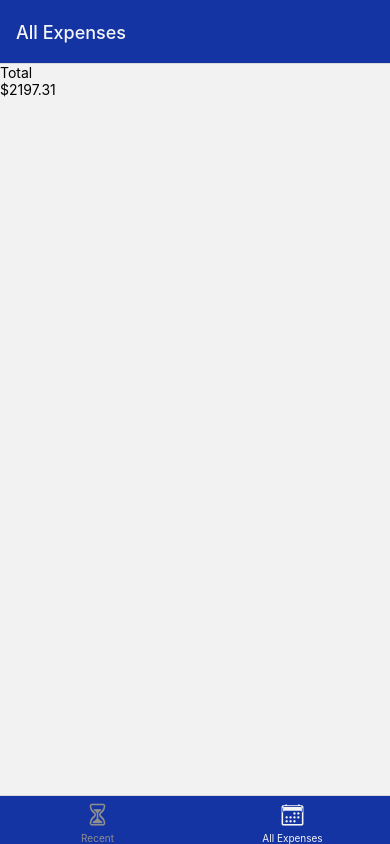
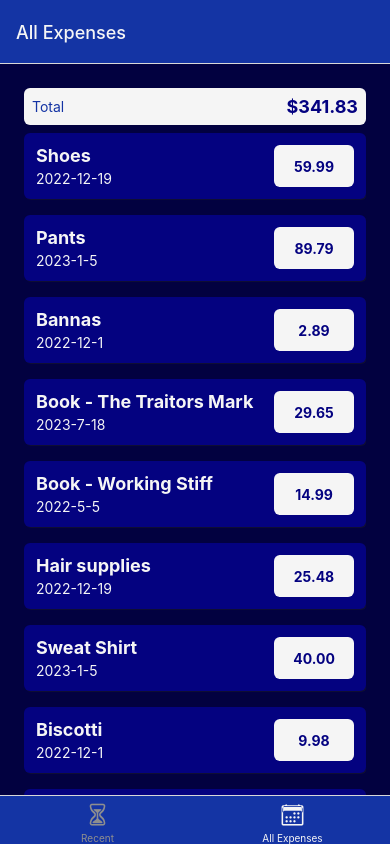
Before and after one commit to sarahmarie1976/Time_Expense_Tracker_App, a React Native app: screen /AllExpenses in a window 390 px wide. Built offline with nearby package versions, Linux system fonts and the light colour scheme.

Commit message:
:racehorse: out putting list of expenses

```diff
--- a/components/expensesOutput/ExpenesList.js
+++ b/components/expensesOutput/ExpenesList.js
@@ -1,8 +1,21 @@
 import { FlatList, StyleSheet } from "react-native";
 
-function ExpensesList() {
+import ExpenseItem from "./ExpenseItem";
+
+function renderExpenseItem(itemData) {
     return(
-        <FlatList />
+     <ExpenseItem {...itemData.item} />
+    )
+}
+
+function ExpensesList({expenses}) {
+
+    return(
+        <FlatList
+          data={expenses}
+          renderItem={renderExpenseItem}
+          keyExtractor={(item) => item.id}
+        />
     )
 }
 
--- /dev/null
+++ b/components/expensesOutput/ExpenseItem.js
@@ -0,0 +1,64 @@
+import { Pressable, StyleSheet, Text, View } from "react-native";
+
+import { GlobalStyles } from "../../constants/styles";
+import { getFormattedDate } from "../../util/date";
+
+
+
+
+function ExpenseItem({description, amount, date}) {
+    return(
+        <Pressable>
+      <View style={styles.expenseItem}>
+        <View>
+          <Text style={[styles.textBase, styles.description]}>
+            {description}
+          </Text>
+          <Text style={styles.textBase}>{getFormattedDate(date)}</Text>
+        </View>
+        <View style={styles.amountContainer}>
+          <Text style={styles.amount}>{amount.toFixed(2)}</Text>
+        </View>
+      </View>
+    </Pressable>
+    )
+}
+
+export default ExpenseItem
+
+const styles = StyleSheet.create({
+    expenseItem: {
+        padding: 12,
+        marginVertical: 8,
+        backgroundColor: GlobalStyles.colors.primary600,
+        flexDirection: 'row',
+        justifyContent: 'space-between',
+        borderRadius: 6,
+        elevation: 3,
+        shadowColor: GlobalStyles.colors.gray500,
+        shadowOffset: {width: 1, height: 1},
+        shadowOpacity: 0.4,
+    },
+    textBase: {
+        color: GlobalStyles.colors.primary50,
+    },
+    description: {
+        fontSize: 18,
+        marginBottom: 4,
+        fontWeight: 'bold',
+    },
+    amountContainer: {
+        paddingHorizontal: 12,
+        paddingVertical: 4,
+        backgroundColor: GlobalStyles.colors.primary50,
+        justifyContent: 'center',
+        alignItems: 'center',
+        borderRadius: 6,
+        minWidth: 80,
+
+    },
+    amount: {
+        color: GlobalStyles.colors.primary600,
+        fontWeight: 'bold',
+    },
+})
--- a/components/expensesOutput/ExpensesOutput.js
+++ b/components/expensesOutput/ExpensesOutput.js
@@ -2,50 +2,90 @@ import { StyleSheet, View } from "react-native";
 
 import ExpensesSummary from "./ExpensesSummary";
 import ExpensesList from "./ExpenesList";
+
+import { GlobalStyles } from "../../constants/styles";
 
 const DUMMY_EXPENSES = [
     {
         id: 'e1',
         description: 'Shoes',
         amount: 59.99,
-        data: new Date('2022-12-19')
+        date: new Date('2022-12-19')
     },
     {
         id: 'e2',
         description: 'Pants',
         amount: 89.79,
-        data: new Date('2023-01-05')
+        date: new Date('2023-01-05')
     },
     {
         id: 'e3',
         description: 'Bannas',
         amount: 2.89,
-        data: new Date('2022-12-01')
+        date: new Date('2022-12-01')
     },
     {
         id: 'e4',
         description: 'Book - The Traitors Mark',
         amount: 29.65,
-        data: new Date('2023-07-18')
+        date: new Date('2023-07-18')
     },
     {
         id: 'e5',
         description: 'Book - Working Stiff',
         amount: 14.99,
-        data: new Date('2022-05-05')
+        date: new Date('2022-05-05')
+    },
+    {
+        id: 'e6',
+        description: 'Hair supplies',
+        amount: 25.48,
+        date: new Date('2022-12-19')
+    },
+    {
+        id: 'e7',
+        description: 'Sweat Shirt',
+        amount: 40.00,
+        date: new Date('2023-01-05')
+    },
+    {
+        id: 'e8',
+        description: 'Biscotti',
+        amount: 9.98,
+        date: new Date('2022-12-01')
+    },
+    {
+        id: 'e9',
+        description: 'Cat Litter',
+        amount: 18.69,
+        date: new Date('2023-07-18')
+    },
+    {
+        id: 'e10',
+        description: 'Art Supplies',
+        amount: 50.37,
+        date: new Date('2022-05-05')
     },
 
 ]
 
 function ExpensesOutput({expenses, expensesPeriod}) {
     return(
-     <View >
+     <View style={styles.container} >
        <ExpensesSummary expenses={DUMMY_EXPENSES} periodName={expensesPeriod} />
-       <ExpensesList />
+       <ExpensesList expenses={DUMMY_EXPENSES} />
      </View>
     )
 }
 
 export default ExpensesOutput
 
-const styles = StyleSheet.create({})
+const styles = StyleSheet.create({
+    container: {
+        paddingHorizontal: 24,
+        paddingTop: 24,
+        paddingBottom: 0,
+        backgroundColor: GlobalStyles.colors.primary700,
+        flex: 1,
+    },
+})
--- a/components/expensesOutput/ExpensesSummary.js
+++ b/components/expensesOutput/ExpensesSummary.js
@@ -1,4 +1,7 @@
 import { StyleSheet, Text, View } from "react-native";
+
+import { GlobalStyles } from "../../constants/styles";
+
 
 function ExpensesSummary({expenses, periodName}) {
   const expensesSum = expenses.reduce((sum, expense) => {
@@ -6,13 +9,31 @@ function ExpensesSummary({expenses, periodName}) {
   }, 0)
 
     return(
-        <View >
-        <Text >{periodName}</Text>
-        <Text >$2{expensesSum.toFixed(2)}</Text>
+        <View style={styles.container} >
+        <Text style={styles.period} >{periodName}</Text>
+        <Text style={styles.sum} >${expensesSum.toFixed(2)}</Text>
        </View>
     )
 }
 
 export default ExpensesSummary
 
-const styles = StyleSheet.create({})
+const styles = StyleSheet.create({
+  container: {
+    padding: 8,
+    backgroundColor: GlobalStyles.colors.primary50,
+    borderRadius: 6,
+    flexDirection: 'row',
+    justifyContent: 'space-between',
+    alignItems: 'center',
+  },
+  period: {
+    fontSize: 14,
+    color: GlobalStyles.colors.primary500,
+  },
+  sum:{
+    fontSize: 18,
+    fontWeight: 'bold',
+    color: GlobalStyles.colors.primary600,
+  },
+})
--- a/package.json
+++ b/package.json
@@ -16,6 +16,7 @@
     "expo": "~49.0.15",
     "expo-status-bar": "~1.6.0",
     "react": "18.2.0",
+    "react-date-object": "^2.1.8",
     "react-dom": "^18.2.0",
     "react-native": "0.72.6",
     "react-native-gesture-handler": "~2.12.0",
--- /dev/null
+++ b/util/date.js
@@ -0,0 +1,3 @@
+export function getFormattedDate(date) {
+    return `${date.getFullYear()}-${date.getMonth() + 1}-${date.getDate()}`;
+  }
```
Also changed, not shown: 2 other files (tests, documents, lock files or other folders).
